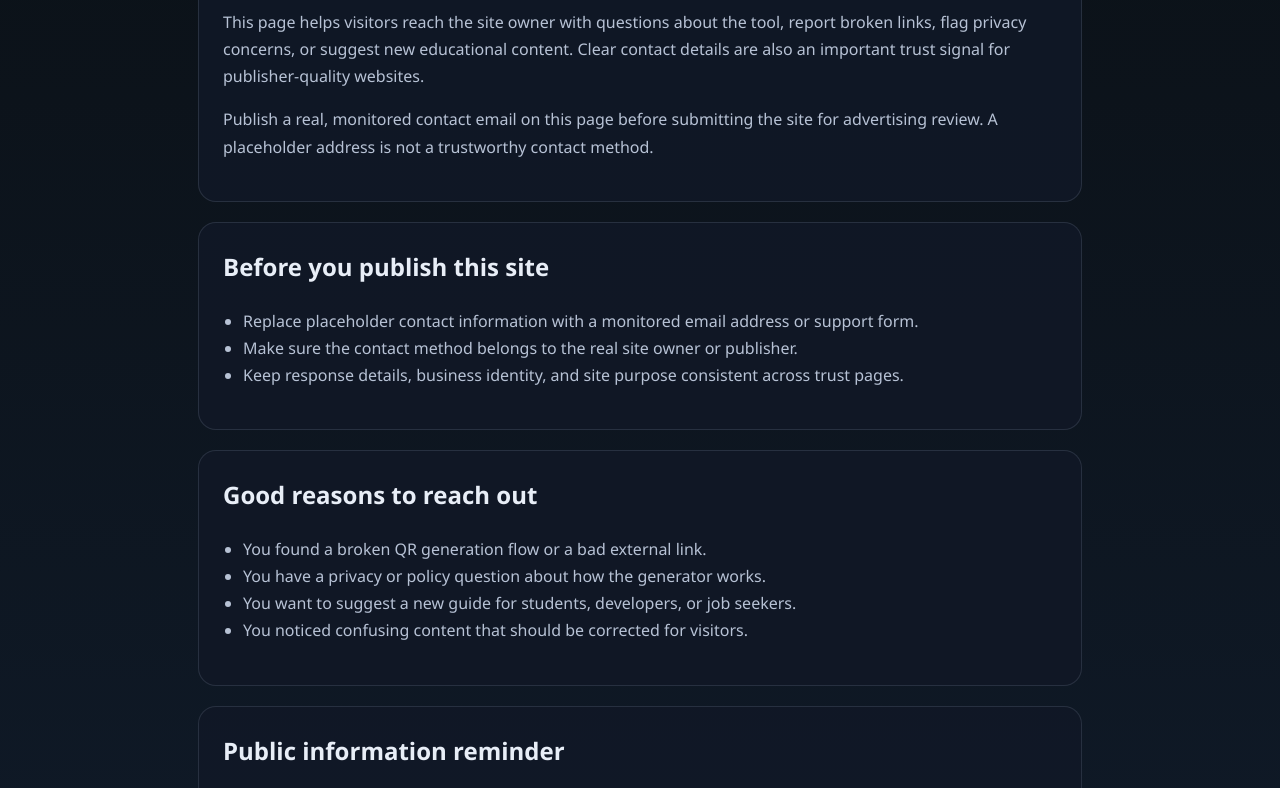
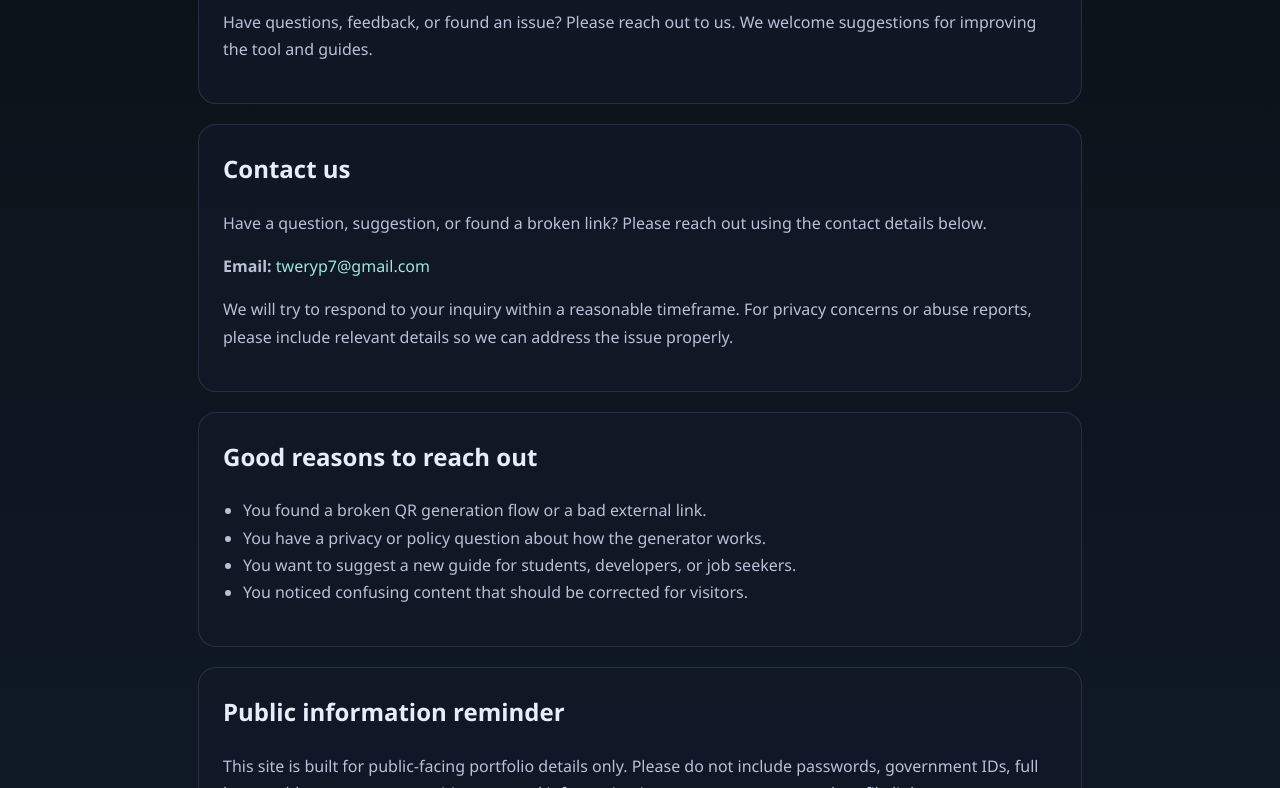
Before and after one commit to ShubhamSattigeri1/portfolio, a plain HTML site: page contact.html in a window 1280 px wide. Shown: the part 154-942 px from the top of the page. Drawn offline with Linux system fonts and the light colour scheme.

Commit message:
privacy Update

```diff
--- a/contact.html
+++ b/contact.html
@@ -91,23 +91,23 @@
     </nav>
 
     <section class="card">
-      <h1>Contact</h1>
+      <h1>Contact Portfolio QR Generator</h1>
       <p>
-        This page helps visitors reach the site owner with questions about the tool, report broken links, flag privacy concerns, or suggest new educational content.
-        Clear contact details are also an important trust signal for publisher-quality websites.
-      </p>
-      <p>
-        Publish a real, monitored contact email on this page before submitting the site for advertising review. A placeholder address is not a trustworthy contact method.
+        Have questions, feedback, or found an issue? Please reach out to us. We welcome suggestions for improving the tool and guides.
       </p>
     </section>
 
     <section class="card">
-      <h2>Before you publish this site</h2>
-      <ul>
-        <li>Replace placeholder contact information with a monitored email address or support form.</li>
-        <li>Make sure the contact method belongs to the real site owner or publisher.</li>
-        <li>Keep response details, business identity, and site purpose consistent across trust pages.</li>
-      </ul>
+      <h2>Contact us</h2>
+      <p>
+        Have a question, suggestion, or found a broken link? Please reach out using the contact details below.
+      </p>
+      <p>
+        <strong>Email:</strong> <a href="mailto:tweryp7@gmail.com">tweryp7@gmail.com</a>
+      </p>
+      <p>
+        We will try to respond to your inquiry within a reasonable timeframe. For privacy concerns or abuse reports, please include relevant details so we can address the issue properly.
+      </p>
     </section>
 
     <section class="card">
```
Also changed, not shown: about.html (+3 -0 lines), privacy-policy.html (+17 -5 lines), terms-of-service.html (+5 -1 lines), 1 other file.
